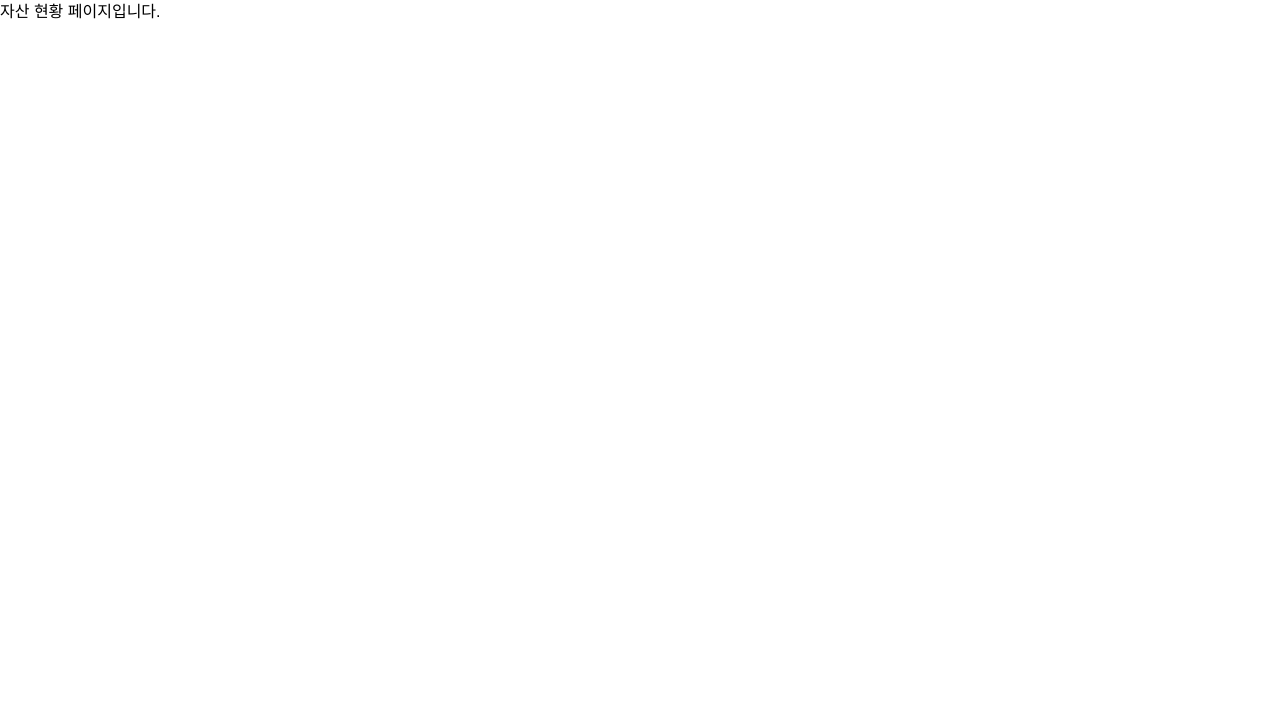
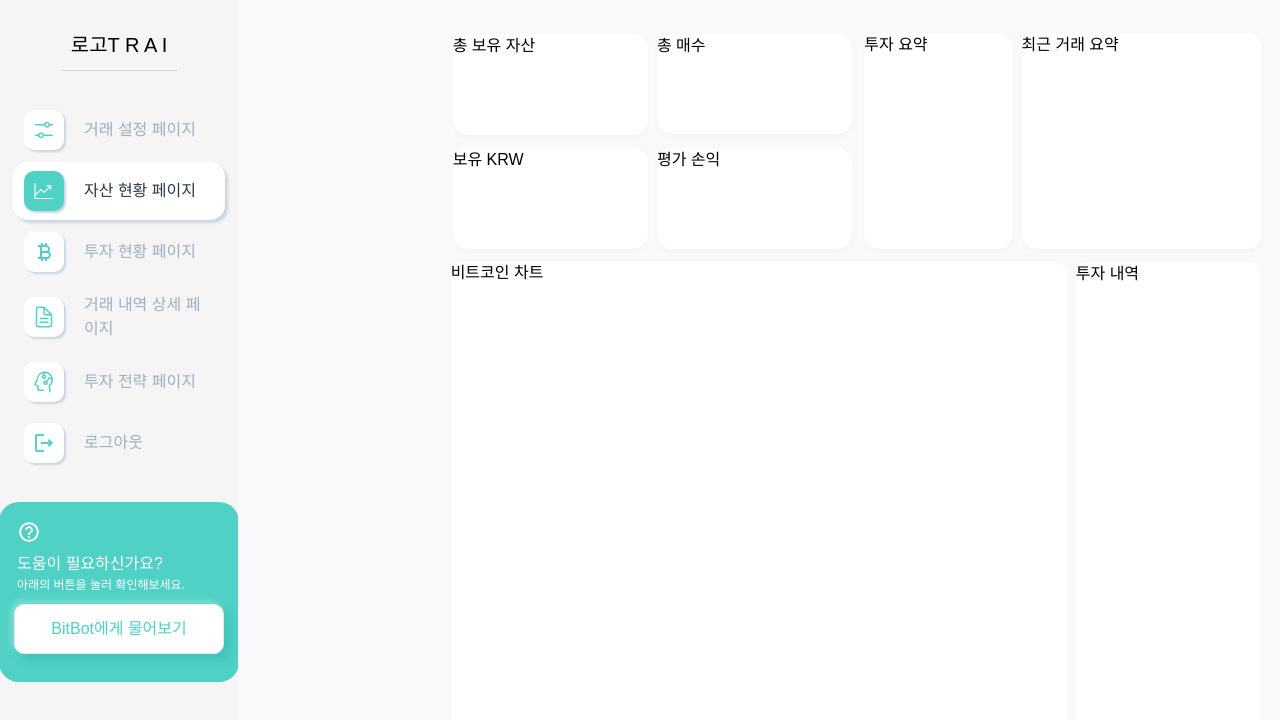
Before and after one commit to jungyeojinn/trai, a React (Vite) app in the folder FE/trai/: page /asset-overview in a window 1280 px wide. Shown: the top 720 px of the page. Built offline with nearby package versions, Linux system fonts and the light colour scheme; a web font is replaced by a local one.

Commit message:
[front] S11P31A609-180 feat: 자산현황페이지 레이아웃 설정

```diff
--- a/FE/trai/package.json
+++ b/FE/trai/package.json
@@ -33,6 +33,8 @@
     "eslint-plugin-react-refresh": "^0.4.12",
     "globals": "^15.9.0",
     "postcss": "^8.4.47",
+    "sass": "^1.80.4",
+    "sass-embedded": "^1.80.4",
     "tailwindcss": "^3.4.14",
     "vite": "^5.4.8"
   }
--- a/FE/trai/src/pages/AssetOverviewPage/index.jsx
+++ b/FE/trai/src/pages/AssetOverviewPage/index.jsx
@@ -1,10 +1,33 @@
+import React from 'react';
+import NavBar from '@components/NavBar';
+import './index.scss';
+
 const AssetOverview = () => {
   return (
-    <div>
-      <div>자산 현황 페이지입니다.</div>
+    <div className="investment-status">
+      {/* Left Sidebar */}
+      <aside className="navbar">
+        <NavBar />
+      </aside>
+
+      {/* Main Content */}
+      <div className="main-content">
+        {/* Info Cards */}
+        <div className="info-card-small card1">총 보유 자산</div>
+        <div className="info-card-small card2">총 매수</div>
+        <div className="info-card-small card3">보유 KRW</div>
+        <div className="info-card-small card4">평가 손익</div>
+
+        {/* Right Side Info Cards */}
+        <div className="info-card-medium">투자 요약</div>
+        <div className="info-card-large">최근 거래 요약</div>
+
+        {/* Bottom Chart and Sidebar */}
+        <div className="chart">비트코인 차트</div>
+        <div className="sidebar">투자 내역</div>
+      </div>
     </div>
-  )
-
-}
+  );
+};
 
 export default AssetOverview;
--- /dev/null
+++ b/FE/trai/src/pages/AssetOverviewPage/index.scss
@@ -0,0 +1,99 @@
+.investment-status {
+  position: relative;
+  width: 100%;
+  max-width: 1440px;
+  height: 100vh; // 화면 높이에 맞추기
+  background: #FFFFFF;
+  margin: 0 auto; // 화면 가운데로 정렬
+
+  .navbar {
+    position: absolute;
+    width: 18.6%; // 268px / 1440px * 100
+    height: 100vh; // 전체 화면 높이
+    left: 0;
+    top: 0;
+    background: #F5F5F5;
+  }
+
+  .main-content {
+    position: absolute;
+    width: 81.4%; // 1172px / 1440px * 100
+    height: 100vh;
+    left: 18.6%; // navbar의 너비에 맞추기
+    top: 0;
+    background: #F8F9FA;
+
+    .info-card-large {
+      position: absolute;
+      width: 23.1%; // 332px / 1440px * 100
+      height: 27%; // 276px / 1024px * 100
+      left: 75.2%; // (1083px / 1440px) * 100
+      top: 4.1%; // 42px / 1024px * 100
+      background: #FFFFFF;
+      box-shadow: 0px 3.5px 5.5px rgba(0, 0, 0, 0.02);
+      border-radius: 15px;
+    }
+
+    .info-card-medium {
+      position: absolute;
+      width: 14.3%; // 206px / 1440px * 100
+      height: 27%; // 276px / 1024px * 100
+      left: 60.1%; // (865px / 1440px) * 100
+      top: 4.1%; // 42px / 1024px * 100
+      background: #FFFFFF;
+      box-shadow: 0px 3.5px 5.5px rgba(0, 0, 0, 0.02);
+      border-radius: 15px;
+    }
+
+    .info-card-small {
+      position: absolute;
+      width: 18.7%; // 269.55px / 1440px * 100
+      height: 12.6%; // 128.99px / 1024px * 100
+      background: #FFFFFF;
+      box-shadow: 0px 3.5px 5.5px rgba(0, 0, 0, 0.02);
+      border-radius: 15px;
+
+      &.card1 {
+        left: 20.6%; // 296px / 1440px * 100
+        top: 4.3%; // 44px / 1024px * 100
+      }
+
+      &.card2 {
+        left: 40.2%; // 579.48px / 1440px * 100
+        top: 4.2%; // 43.31px / 1024px * 100
+      }
+
+      &.card3 {
+        left: 20.6%; // 296px / 1440px * 100
+        top: 18.5%; // 189px / 1024px * 100
+      }
+
+      &.card4 {
+        left: 40.2%; // 579px / 1440px * 100
+        top: 18.5%; // 189px / 1024px * 100
+      }
+    }
+
+    .chart {
+      position: absolute;
+      width: 59.2%; // 853px / 1440px * 100
+      height: 63.2%; // 647px / 1024px * 100
+      left: 20.4%; // 293px / 1440px * 100
+      top: 32.6%; // 334px / 1024px * 100
+      background: #FFFFFF;
+      box-shadow: 0px 3.5px 5.5px rgba(0, 0, 0, 0.02);
+      border-radius: 15px;
+    }
+
+    .sidebar {
+      position: absolute;
+      width: 17.7%; // 254.79px / 1440px * 100
+      height: 63.2%; // 647px / 1024px * 100
+      left: 80.4%; // 1158px / 1440px * 100
+      top: 32.8%; // 336px / 1024px * 100
+      background: #FFFFFF;
+      box-shadow: 0px 2.13px 3.34px rgba(0, 0, 0, 0.02);
+      border-radius: 9.12px;
+    }
+  }
+}
--- a/FE/trai/src/pages/InvestmentStatusPage/index.jsx
+++ b/FE/trai/src/pages/InvestmentStatusPage/index.jsx
@@ -1,7 +1,14 @@
+import NavBar from '@components/NavBar'
+
 const InvestmentStatus = () => {
   return (
-    <div>
-      <div>투자 현황 페이지입니다.</div>
+    <div className='flex bg-trai-background min-h-screen'>
+      <aside className='w-72 border border-blue-500'>
+        <NavBar/>
+      </aside>
+      <section className='flex-1'>
+        <div>투자 현황 페이지입니다.</div>
+      </section>
     </div>
   )
 
```
Also changed, not shown: 1 other file (tests, documents, lock files or other folders).
